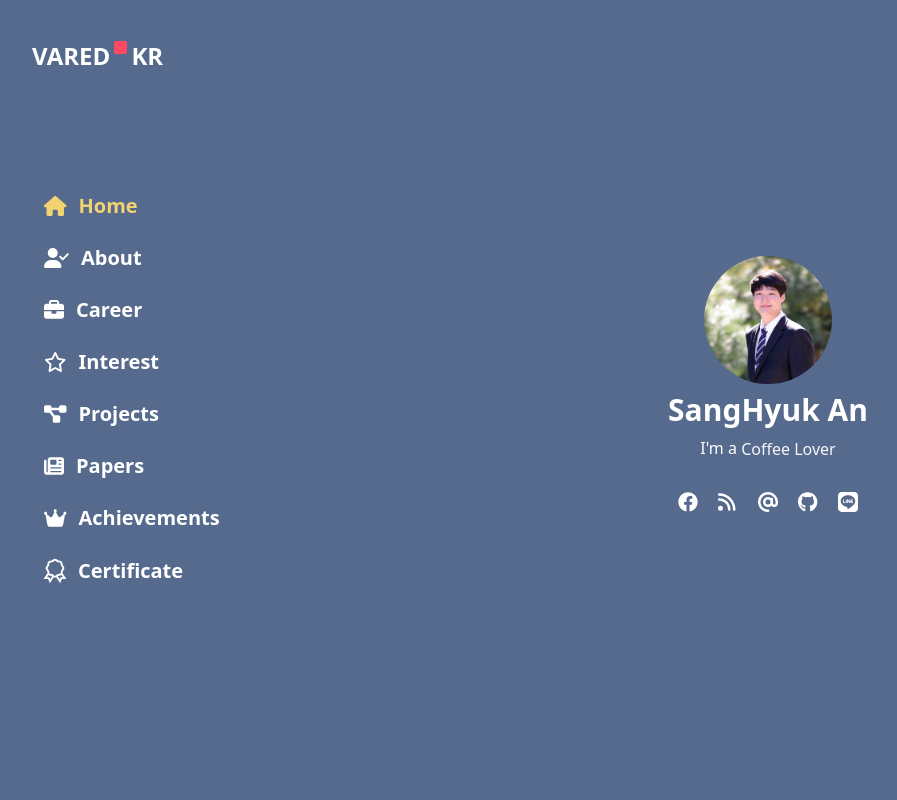
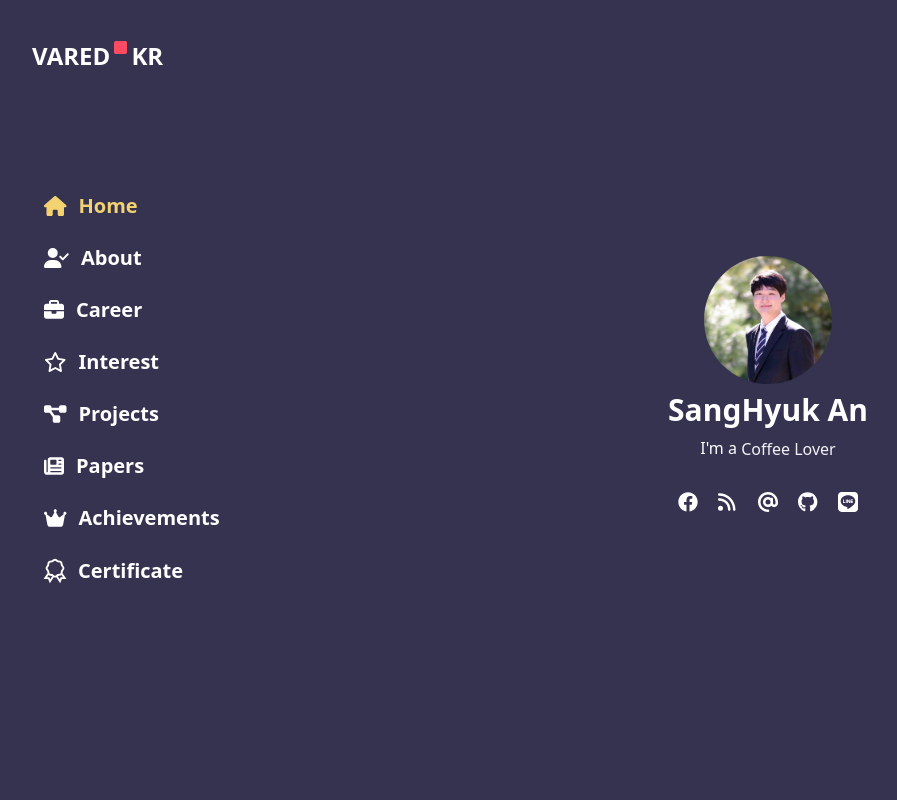
Before and after one commit to starson1/varedkr, a Next.js app: page / in a window 1280 px wide. Shown: the top 800 px of the page, without its empty margins (0-897 px from the left). Built offline with nearby package versions, Linux system fonts and the light colour scheme.

Commit message:
background color revert

```diff
--- a/components/sidebar.tsx
+++ b/components/sidebar.tsx
@@ -55,7 +55,7 @@ const Sidebar = () => {
 
   return (
     <motion.nav
-      className="bg-[#566A8E] h-full"
+      className="bg-[#363351] h-full"
       initial="hidden"
       animate="visible"
       variants={sidebarVariants}
--- a/pages/index.tsx
+++ b/pages/index.tsx
@@ -79,7 +79,7 @@ export default function Index() {
         <div id="Home"
           className={`${
             sidebarVisible ? "" : ""
-          } min-h-screen flex flex-col bg-[#566A8E]`}
+          } min-h-screen flex flex-col bg-[#363351]`}
         >
           <div className="section m-auto flex flex-col items-center">
             <img
```
